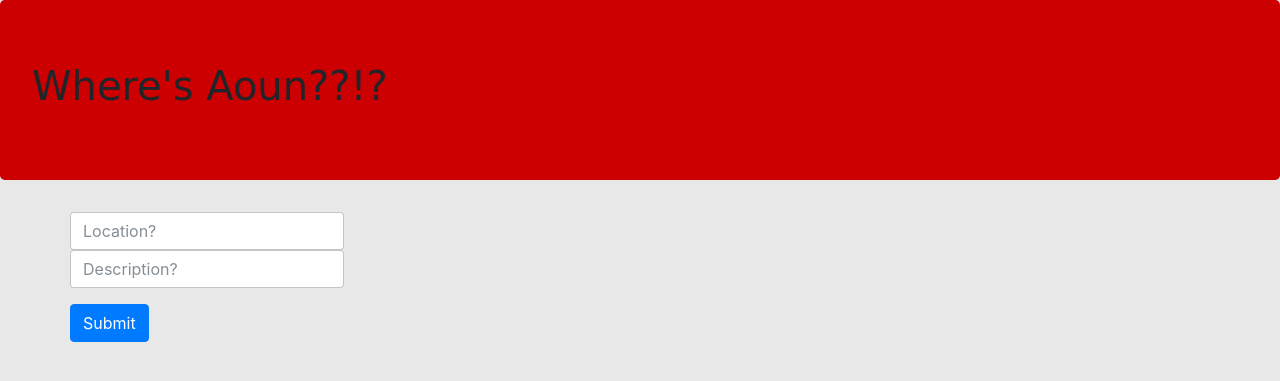
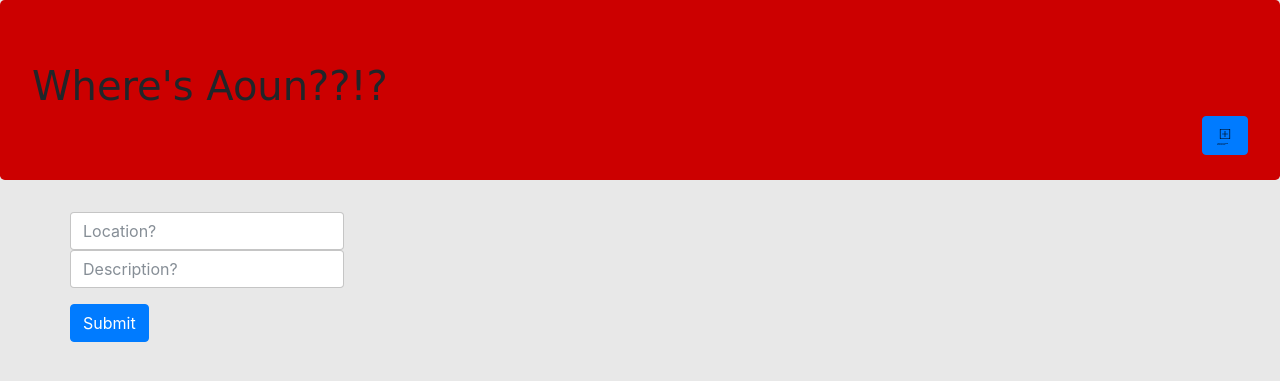
Before and after one commit to SupremeSteak1/AWildHackathonAppeared, a PHP site: page / in a window 1280 px wide. Shown: the top 381 px of the page. Run offline with PHP 8.4, Linux system fonts and the light colour scheme; data that the repository does not hold is empty; some libraries are stand-ins or nearby versions.

Commit message:
header button

```diff
--- a/index.php
+++ b/index.php
@@ -13,6 +13,7 @@
   <body>
   	<div class="jumbotron text-left">
     	<h1>Where's Aoun??!?</h1>
+    	<a class="btn btn-primary float-right" role="button"><img src="noun_991633_cc.svg" width=20 height=20></a>
 	</div>
 
 <?php
```
Also changed, not shown: noun_991633_cc.svg (added).
